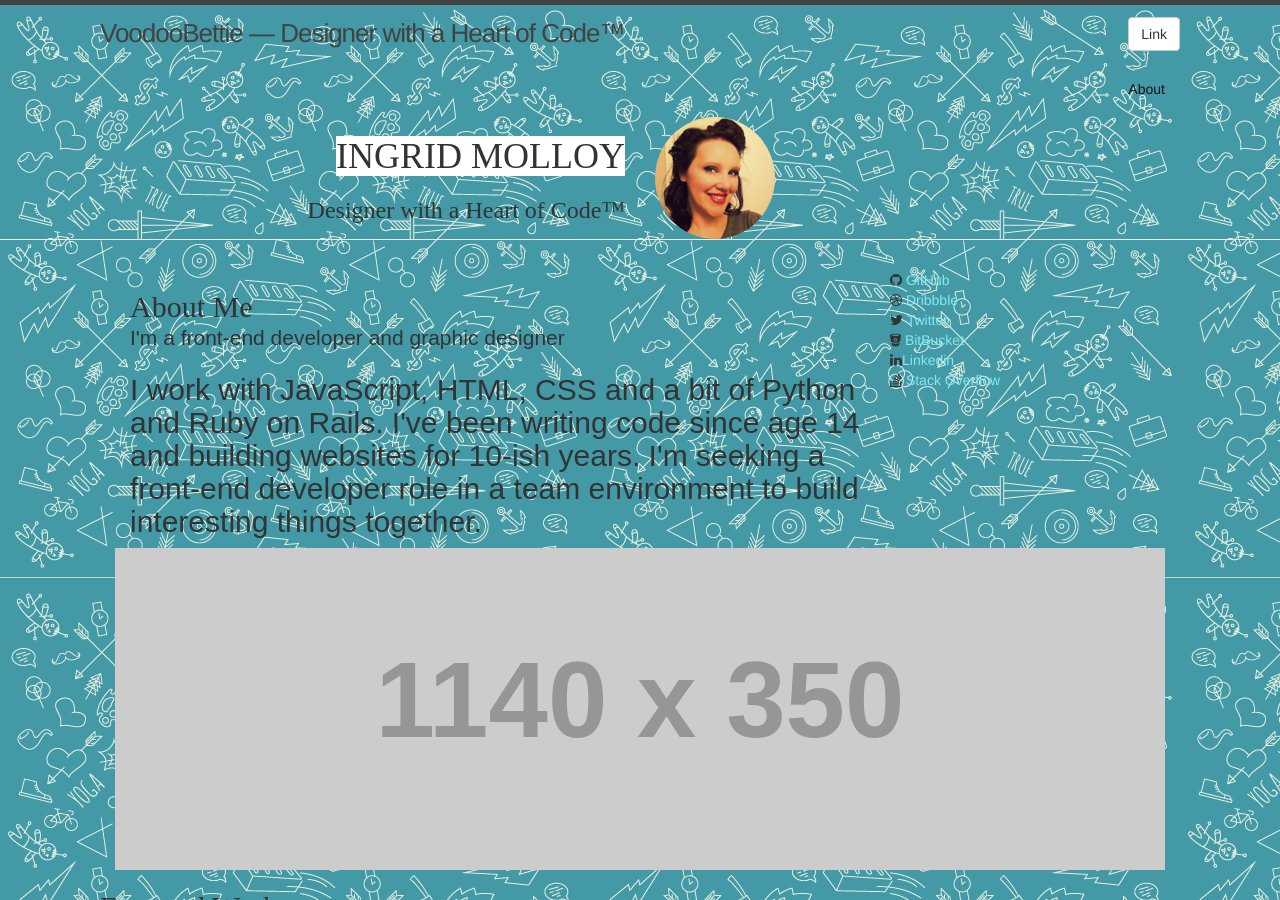
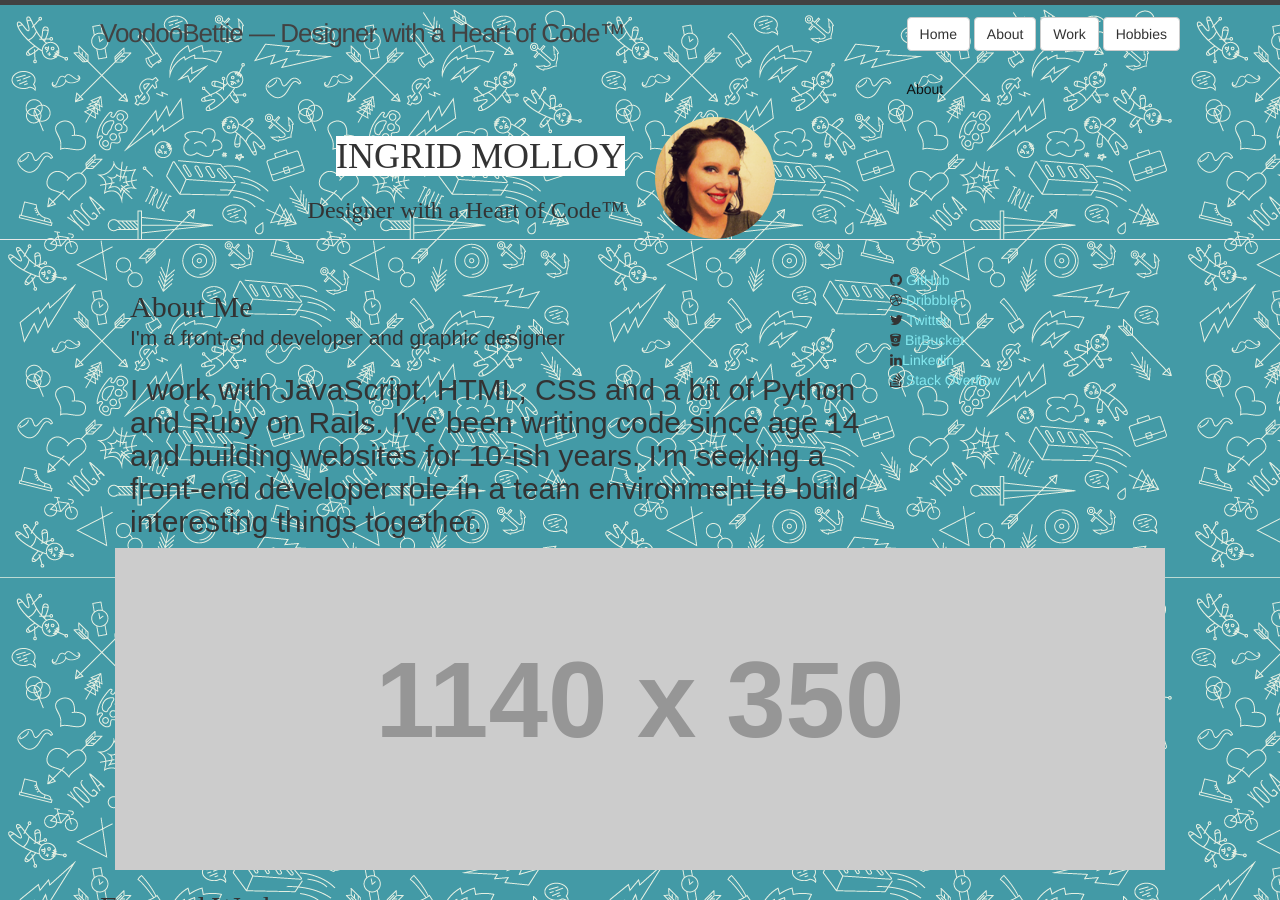
Before and after one commit to ingytron/ingytron.github.io, a Jekyll site: the page built from index.html, in a window 1280 px wide and 900 px high. Built offline with Jekyll 4.4.1, drawn with Linux system fonts in a browser that asks for light colours; nearby versions of some CDN libraries; some web fonts are replaced; library files that are not in the unit come from our copies.

Commit message:
added pages

```diff
--- a/_includes/header.html
+++ b/_includes/header.html
@@ -15,7 +15,10 @@
       </a>
 
       <div class="nav">
-        <a class="btn btn-default" href="#" role="button">Link</a>
+        <a class="btn btn-default" href="#" role="button">Home</a>
+        <a class="btn btn-default" href="#" role="button">About</a>
+        <a class="btn btn-default" href="#" role="button">Work</a>
+        <a class="btn btn-default" href="#" role="button">Hobbies</a>
       </div>
 
       <div class="trigger">
@@ -29,7 +32,7 @@
 
 
 </div>
-<div id="outer">
+
 <div class="container" id="header">
     <div class="row">
       <div class="col-md-6 pull-right">
```
Also changed, not shown: _posts/pinterest_test.html (added, +7 -0 lines).
